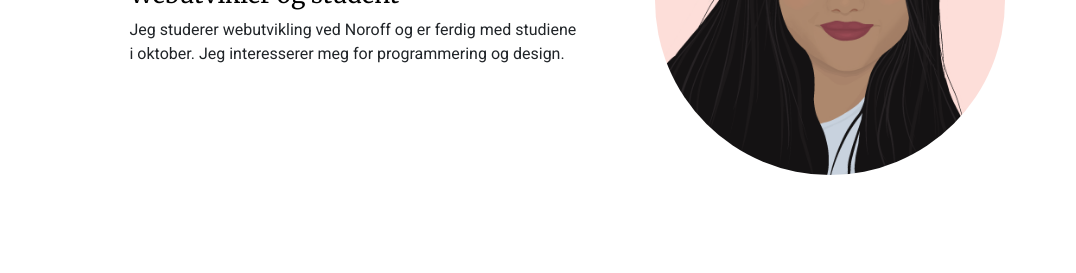
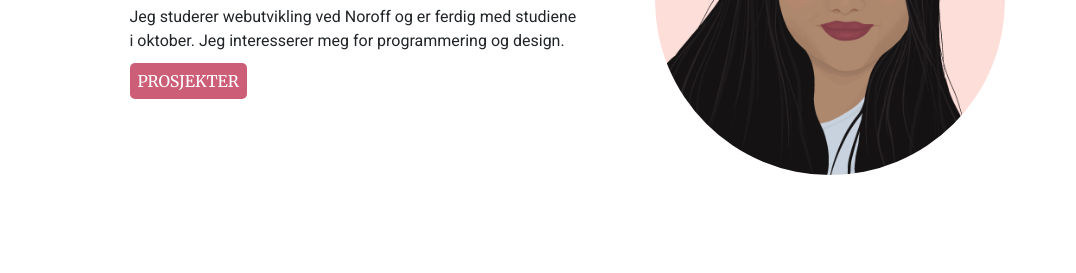
Before and after one commit to LillyTBui/portfolio, a plain HTML site: page index.html in a window 1280 px wide. Shown: the part 452-725 px from the top of the page, 0-1076 px from the left. Drawn offline with nearby package versions, Linux system fonts and the light colour scheme.

Commit message:
projects btn

```diff
--- a/css/styles.css
+++ b/css/styles.css
@@ -82,6 +82,21 @@ a {
   align-items: center;
 }
 
+.jumbotron__btn {
+  background-color: #cd5e77;
+  color: white;
+  text-transform: uppercase;
+  text-decoration: none;
+  padding: 0.5rem;
+  border-radius: 5px;
+}
+
+.jumbotron__btn:hover {
+  color: #cd5e77;
+  background-color: white;
+  border: 1px solid #cd5e77;
+}
+
 .jumbotron__icons {
   display: flex;
   flex-direction: row;
@@ -107,6 +122,10 @@ a {
   color: #112240;
   font-size: 30px;
   margin: 0px 0.2rem;
+}
+
+.jumbotron__icons {
+  margin-top: 1rem;
 }
 
 .jumbotron__image {
--- a/index.html
+++ b/index.html
@@ -78,6 +78,7 @@
               Jeg studerer webutvikling ved Noroff og er ferdig med studiene i
               oktober. Jeg interesserer meg for programmering og design.
             </p>
+            <a href="/projects.html" class="jumbotron__btn">Prosjekter</a>
           </div>
           <div class="col-12 order-sm-3 col-md-1 jumbotron__icons">
             <a href="https://www.linkedin.com/in/lilly-thi-bui-479920233">
```
